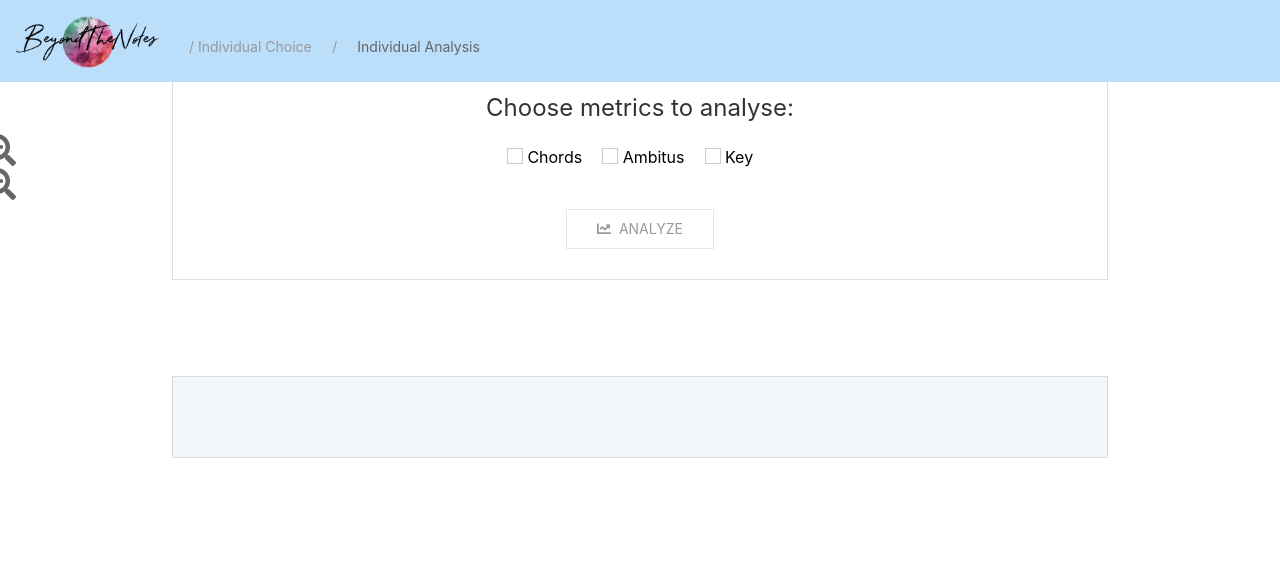
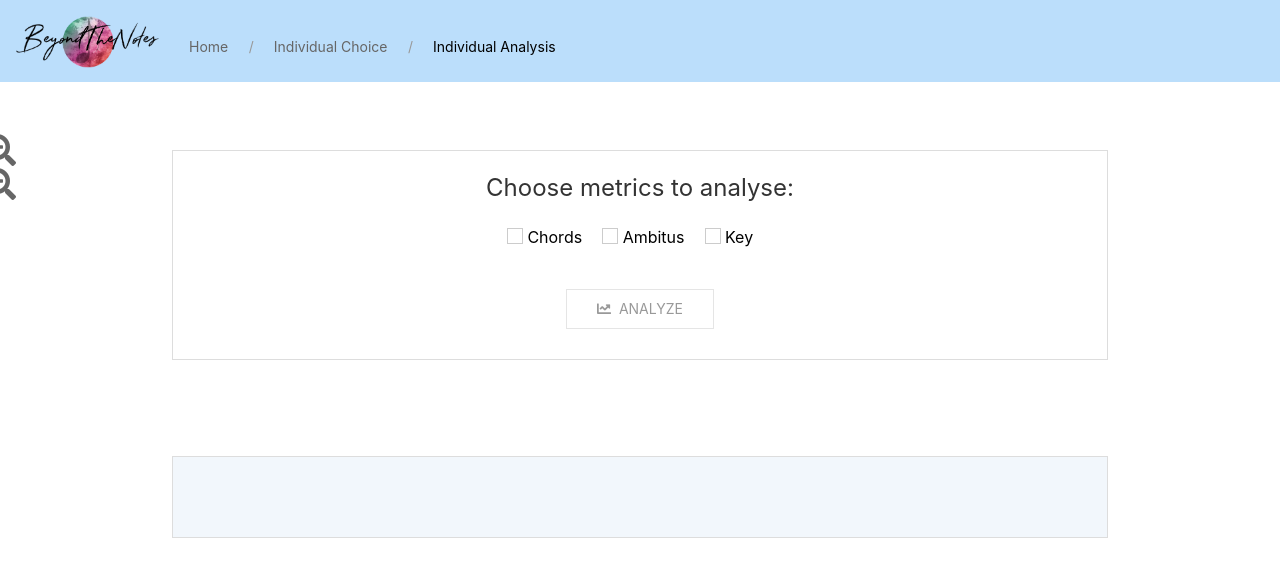
Before and after one commit to Maxikilliane/DH_MusicAnalysis, a Django app: template templates/MusicAnalyzer/IndividualAnalysis.html in a window 1280 px wide. Shown: the top 577 px of the page. Run offline with Django 3.2, Linux system fonts and the light colour scheme; the template is opened without the code that fills it: values that come from a table or form of the project are taken from there, others are empty; some libraries are stand-ins or nearby versions.

Commit message:
hopefully improve breadcrumbs

```diff
--- a/MusicAnalyzer/static/css/base.css
+++ b/MusicAnalyzer/static/css/base.css
@@ -1,6 +1,24 @@
 .uk-breadcrumb {
     margin-top:0 !important;
 }
+
+.breadcrumbFirst {
+    padding-bottom: 1em;
+    padding-left: 2em;
+}
+
+.breadcrumb {
+    padding-bottom: 1em;
+}
+
+.activeBreadcrumb {
+    color: black !important;
+}
+
+.inactiveBreadcrumb {
+    color: #666 !important;
+}
+
 
 .bgcolor {
     background-color: rgb(118, 235, 190) !important;
--- a/MusicAnalyzer/static/css/individualAnalysis.css
+++ b/MusicAnalyzer/static/css/individualAnalysis.css
@@ -34,6 +34,10 @@
     padding-right: 20px;
 }
 
+#analysisChoiceForm {
+    padding-top: 5em;
+}
+
 .questionForm {
     margin-bottom: 4em;
     border: 1px solid #ddd;
--- a/templates/MusicAnalyzer/DistantAnalysis.html
+++ b/templates/MusicAnalyzer/DistantAnalysis.html
@@ -31,9 +31,9 @@
     </script>
 {% endblock %}
 {% block bread_crumb_block %}
-
-    <li><a href="{% url 'MusicAnalyzer:distant_choice' %}">/ Distant Hearing Choice</a></li>
-    <li><span>Distant Hearing Analysis</span></li>
+    <li class="breadcrumbFirst"><a class="inactiveBreadcrumb" href="{% url 'MusicAnalyzer:index' %}">Home</a></li>
+    <li class="breadcrumb"><a class="inactiveBreadcrumb" href="{% url 'MusicAnalyzer:distant_choice' %}">Distant Hearing Choice</a></li>
+    <li class="breadcrumb"><span class="activeBreadcrumb">Distant Hearing Analysis</span></li>
 {% endblock %}
 {% block right_nav_block %}
     <li><a href="#overview">Overview</a></li>
--- a/templates/MusicAnalyzer/IndividualAnalysis.html
+++ b/templates/MusicAnalyzer/IndividualAnalysis.html
@@ -15,10 +15,9 @@
     <script src="{% static 'js/ajax_analysis_communication.js' %}"></script>
 {% endblock %}
 {% block bread_crumb_block %}
-
-    <li><a href="{% url 'MusicAnalyzer:individual_choice' %}">/ Individual Choice</a></li>
-        <li><span>Individual Analysis</span></li>
-
+    <li class="breadcrumbFirst"><a class="inactiveBreadcrumb" href="{% url 'MusicAnalyzer:index' %}">Home</a></li>
+    <li class="breadcrumb"><a class="inactiveBreadcrumb" href="{% url 'MusicAnalyzer:individual_choice' %}">Individual Choice</a></li>
+    <li class="breadcrumb"><span class="activeBreadcrumb">Individual Analysis</span></li>
 {% endblock %}
 {% block body_block %}
 
```
Also changed, not shown: MusicAnalyzer/static/css/distantAnalysis.css (+8 -7 lines), templates/MusicAnalyzer/Choice.html (+6 -3 lines).
